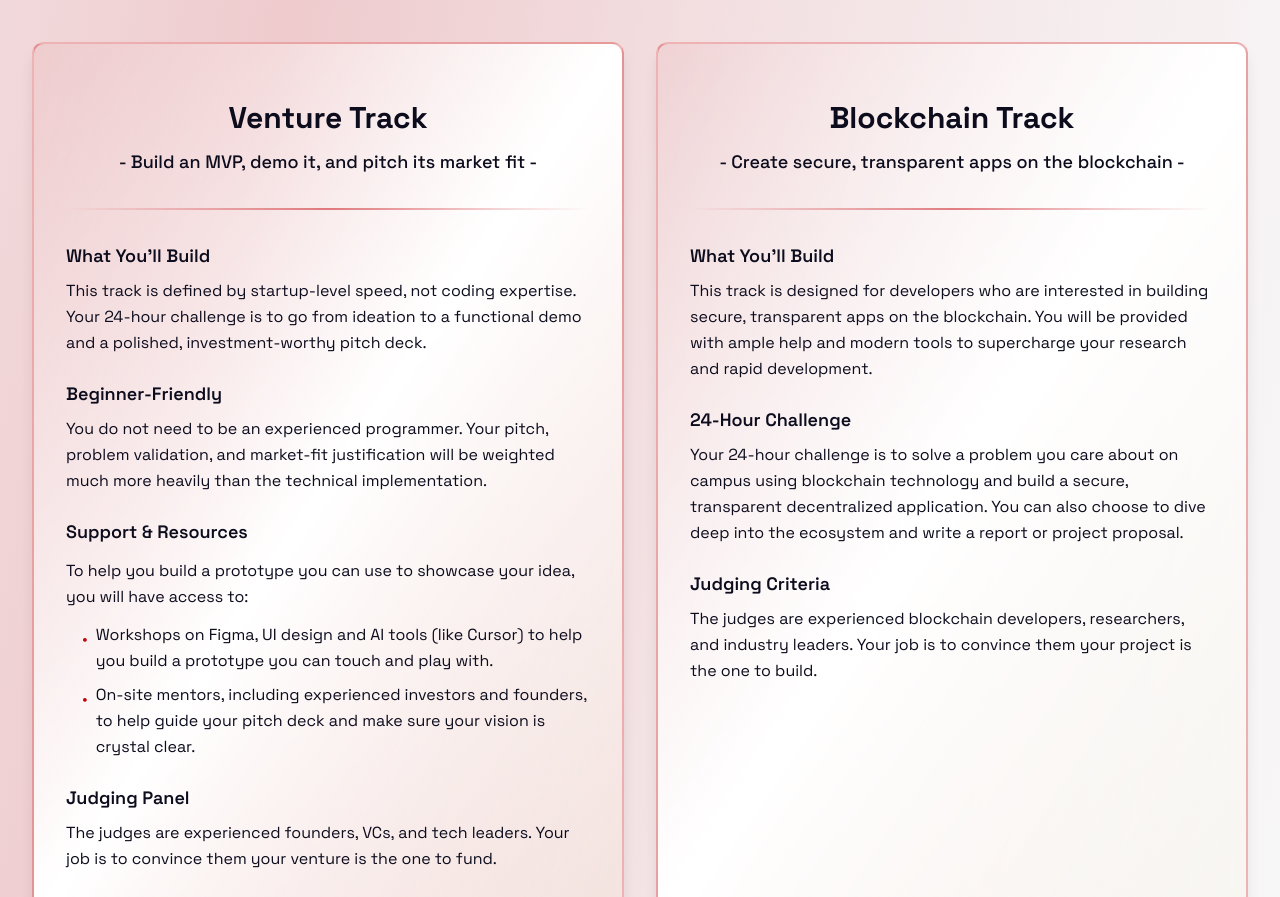
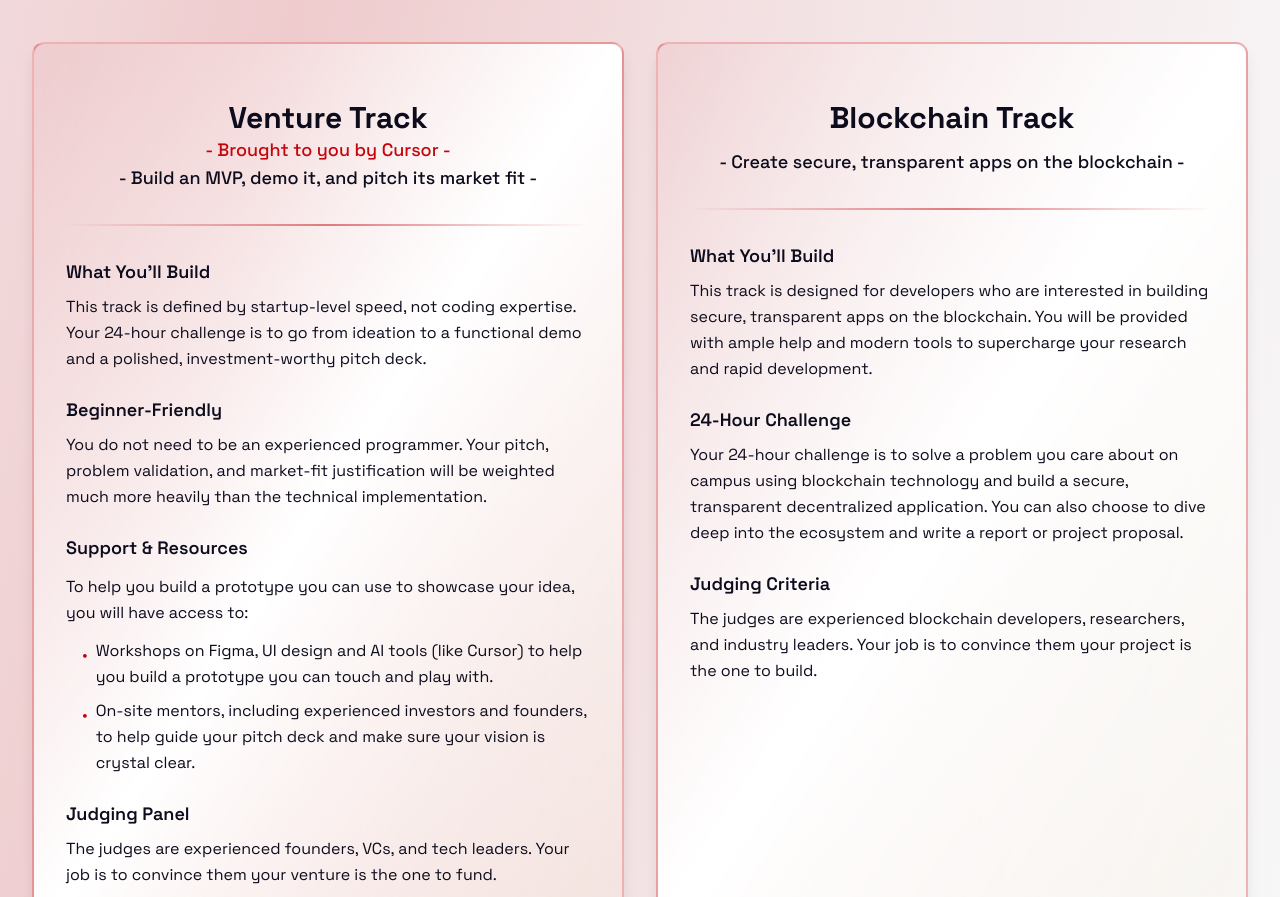
Before and after one commit to fuxur9/build-fest, a Next.js app in the folder frontend/: page / in a window 1280 px wide. Shown: the part 4740-5637 px from the top of the page. Built offline with nearby package versions, Linux system fonts and the light colour scheme.

Commit message:
add cursor shoutout to venture track

```diff
--- a/frontend/src/app/page.tsx
+++ b/frontend/src/app/page.tsx
@@ -392,9 +392,13 @@ export default function Home() {
               <CardContent className='p-8'>
                 {/* Track Header */}
                 <div className='text-center mb-8'>
-                  <h3 className='text-3xl font-bold text-card-foreground mb-3'>
+                  <h3 className='text-3xl font-bold text-card-foreground '>
                     Venture Track
                   </h3>
+                  <p className='text-lg text-muted-foreground font-medium text-primary'>
+                    - Brought to you by Cursor -
+                  </p>
+
                   <p className='text-lg text-muted-foreground font-medium'>
                     - Build an MVP, demo it, and pitch its market fit -
                   </p>
```
